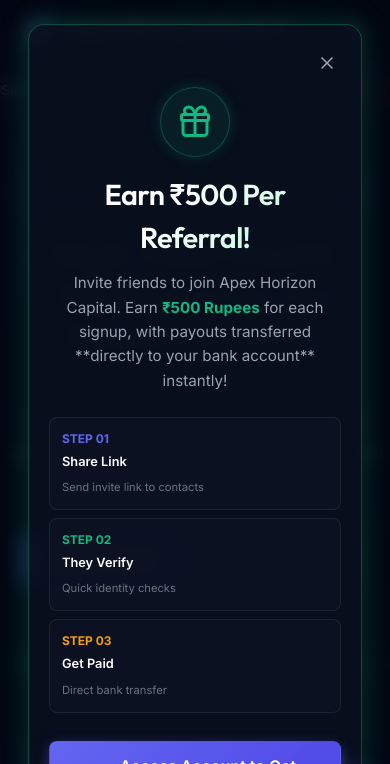
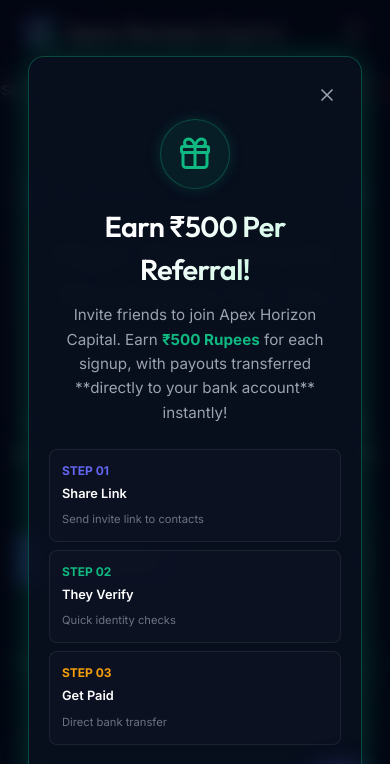
Before and after one commit to Krishn180/money-invest, a website: page index.html in a window 390 px wide. Shown: the top 764 px of the page. Drawn offline with nearby package versions, Linux system fonts and the light colour scheme; no server answers.

Commit message:
Fix flex centering cutoff bug for mobile modals

```diff
--- a/styles.css
+++ b/styles.css
@@ -2039,10 +2039,15 @@ a:hover {
 }
 
 @media (max-width: 480px) {
+  /* Prevent flex centering cutoff on small screens */
+  .modal-overlay, .google-overlay {
+    align-items: flex-start !important;
+  }
+
   /* Premium spacing for standard modals on mobile */
   .modal-box {
     width: calc(100% - 32px) !important;
-    margin: auto !important;
+    margin: 32px auto !important;
     padding: 24px 20px !important;
   }
 
@@ -2051,7 +2056,7 @@ a:hover {
     max-width: calc(100% - 32px) !important;
     padding: 32px 20px 24px !important;
     min-height: auto !important;
-    margin: auto !important;
+    margin: 32px auto !important;
   }
   .google-p {
     margin-bottom: 24px !important;
```
